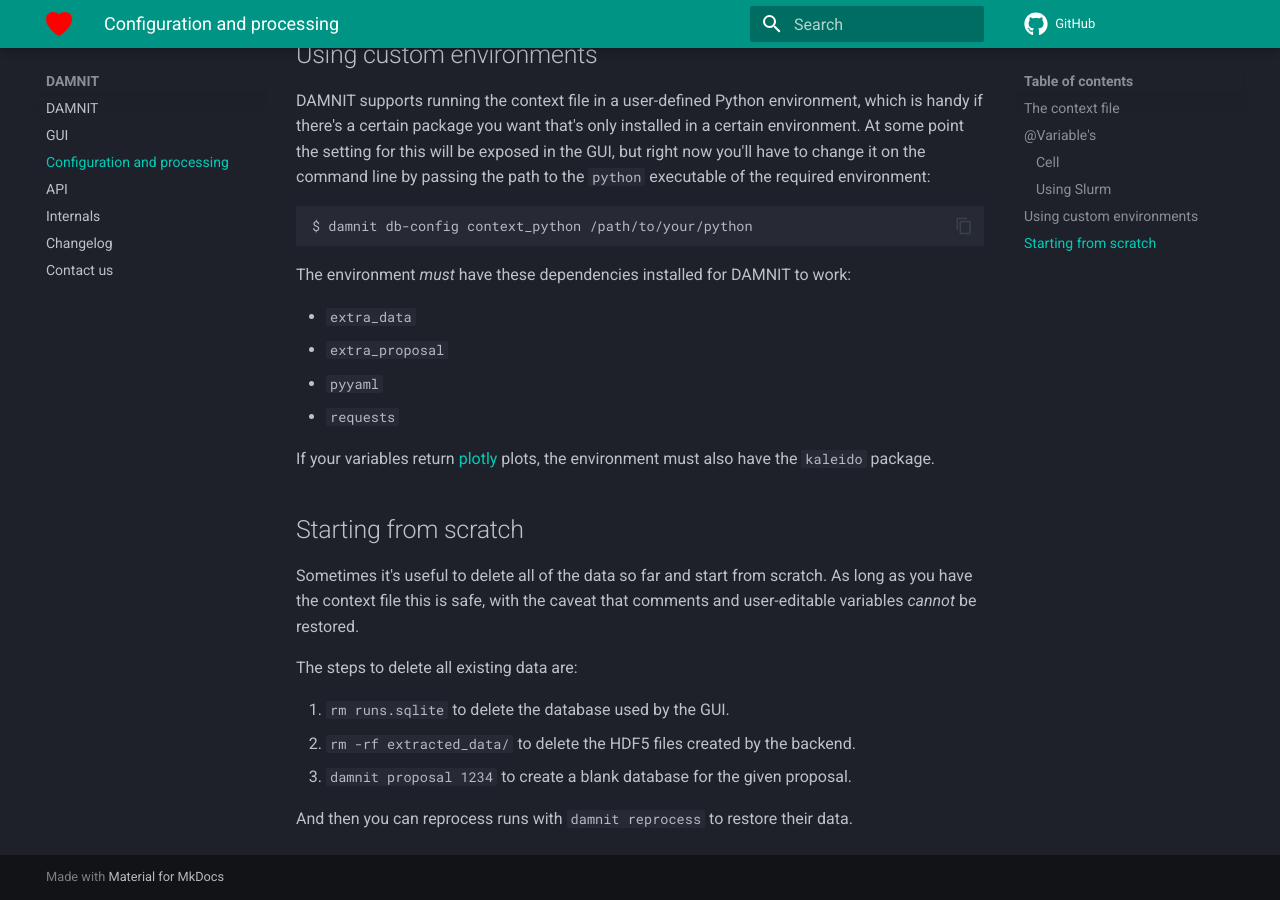
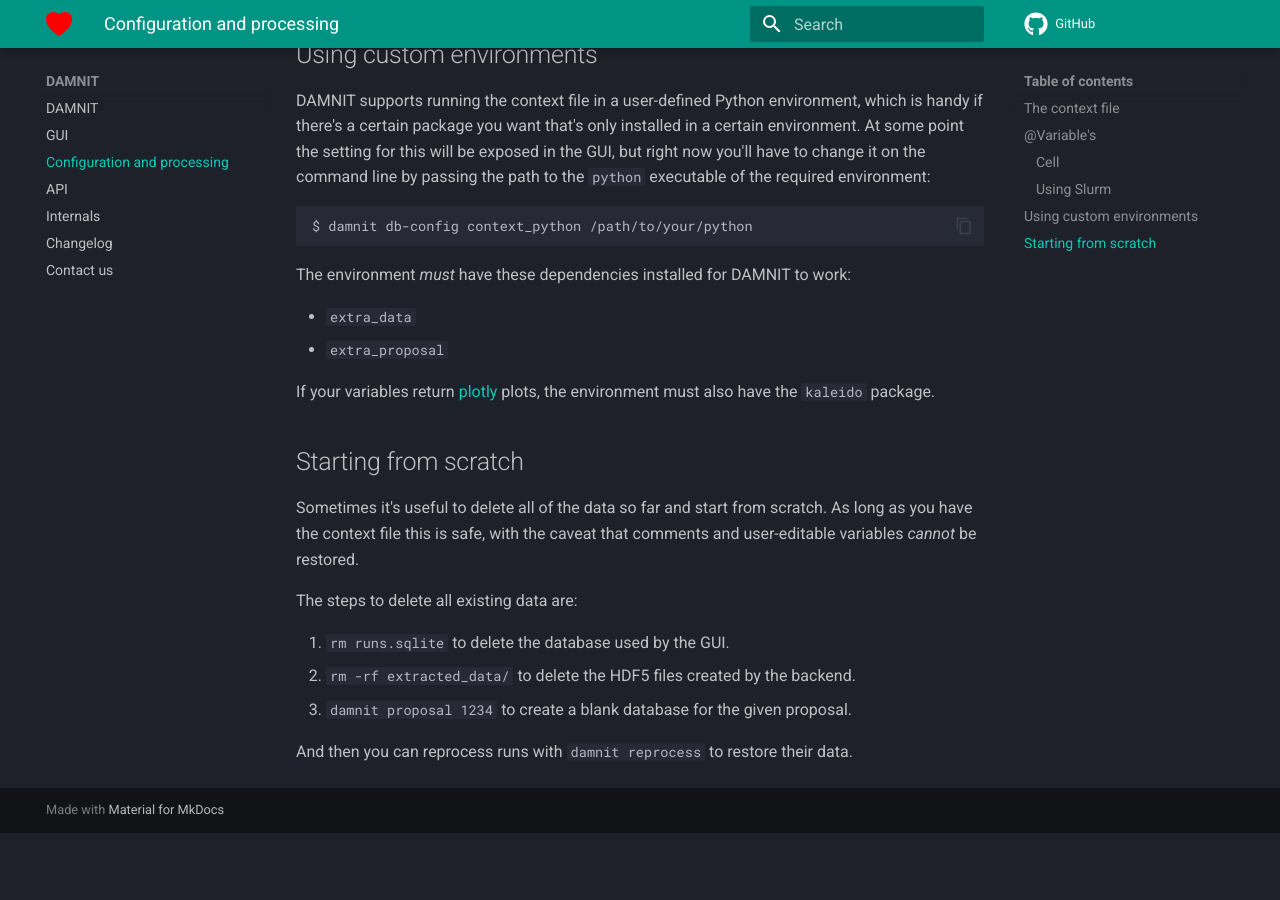
Before and after one commit to European-XFEL/DAMNIT, an MkDocs documentation site: the page built from docs/configuration_and_management.md, in a window 1280 px wide and 900 px high, scrolled down 5104 px. Built offline with MkDocs 1.6.1 and Material for MkDocs 9.7.7, drawn with Linux system fonts in a browser that asks for light colours; comment, search, counter and statistics services are not loaded; after the commit the page ends 5937 px from its top, so only the background shows below that.

```diff
--- a/docs/configuration_and_management.md
+++ b/docs/configuration_and_management.md
@@ -253,8 +253,6 @@ The environment *must* have these dependencies installed for DAMNIT to work:
 
 - `extra_data`
 - `extra_proposal`
-- `pyyaml`
-- `requests`
 
 If your variables return [plotly](https://plotly.com/python/) plots, the
 environment must also have the `kaleido` package.
```
Also changed, not shown: 1 other file.
